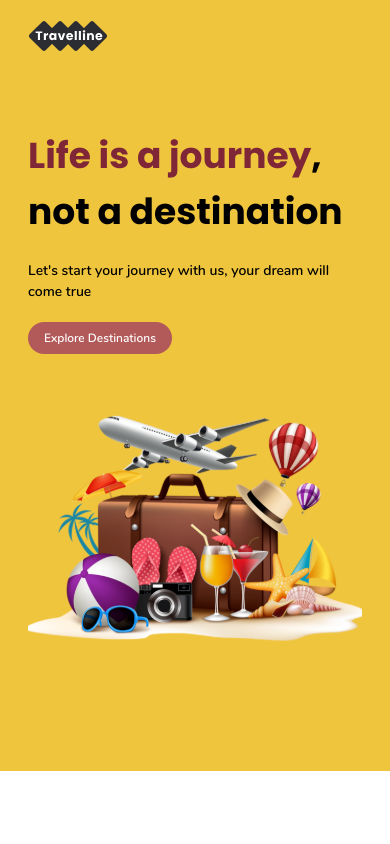
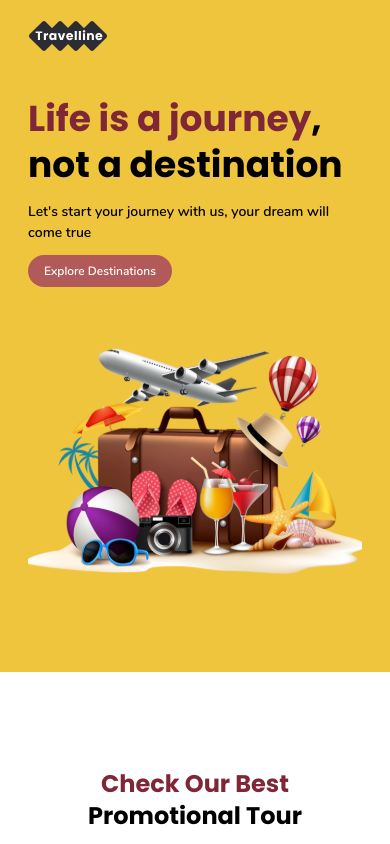
Before and after one commit to defz7/travelline, a Next.js app: page / in a window 390 px wide. Shown: the top 844 px of the page. Built offline with nearby package versions, Linux system fonts and the light colour scheme.

Commit message:
fix: update responsiveness on landingpage

```diff
--- a/components/Home/landingpage.tsx
+++ b/components/Home/landingpage.tsx
@@ -3,10 +3,10 @@ import Link from "next/link";
 
 function Landingpage() {
     return(
-        <div className="w-full h-full px-7 sm:px-16 xl:px-32 2xl:px-52 py-32 xl:py-52 bg-cstmyellow">
+        <div className="w-full h-full px-7 sm:px-16 xl:px-32 2xl:px-52 py-24 sm:py-32 xl:py-52 bg-cstmyellow">
             <div className="grid grid-cols-1 md:grid-cols-2 gap-x-20 gap-y-4 content-center xl:container xl:mx-auto">
-                <div className="h-full gap-5 2xl:gap-11 content-center grid">
-                    <h1 className="font-poppinsBold text-4xl xl:text-5xl 2xl:text-7xl text-black leading-[3.5rem] xl:leading-[4rem] 2xl:leading-[6rem]">
+                <div className="h-full gap-3 2xl:gap-6 content-center grid">
+                    <h1 className="font-poppinsBold text-4xl xl:text-5xl 2xl:text-7xl text-black leading-[2.9rem] xl:leading-[4rem] 2xl:leading-[6rem]">
                         <span className="text-brownfont">
                             Life is a journey
                         </span>
@@ -15,7 +15,7 @@ function Landingpage() {
                     <p className="font-nunitoSemi text-[14px] xl:text-[16px] 2xl:text-2xl text-black">
                         Let's start your journey with us, your dream will come true
                     </p>
-                    <div className="flex gap-5">
+                    <div className="flex gap-5 2xl:pt-2">
                         <Link href="/">
                             <a className="font-nunitoSemi flex justify-center items-center self-center w-36 2xl:w-60 cursor-pointer text-white border-white bg-cstmdarkbrown hover:bg-cstmdarkerbrown hover:scale-110 duration-300 py-2 2xl:py-3 rounded-[80px] text-xs xl:text-xl font-medium">
                                 Explore Destinations
```
